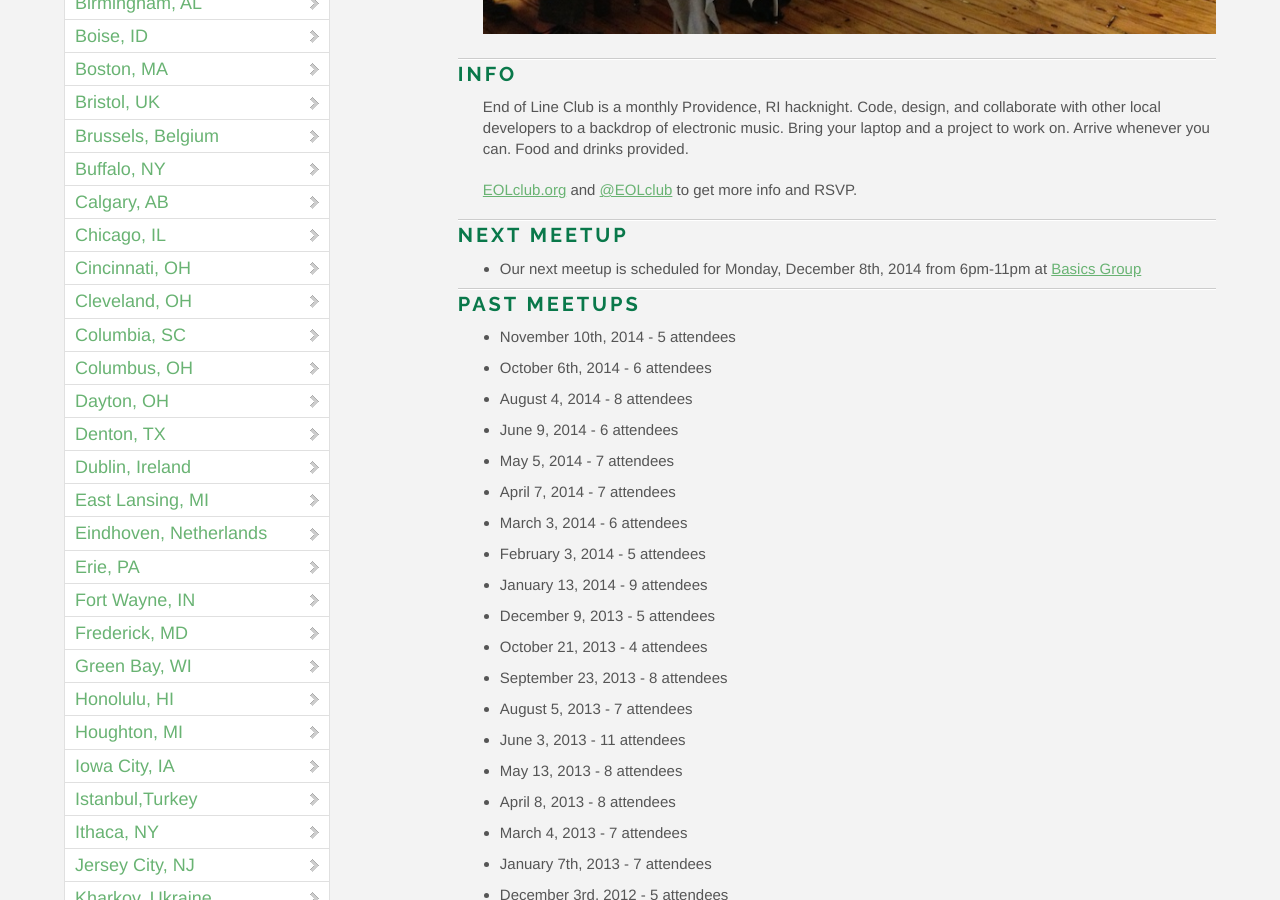
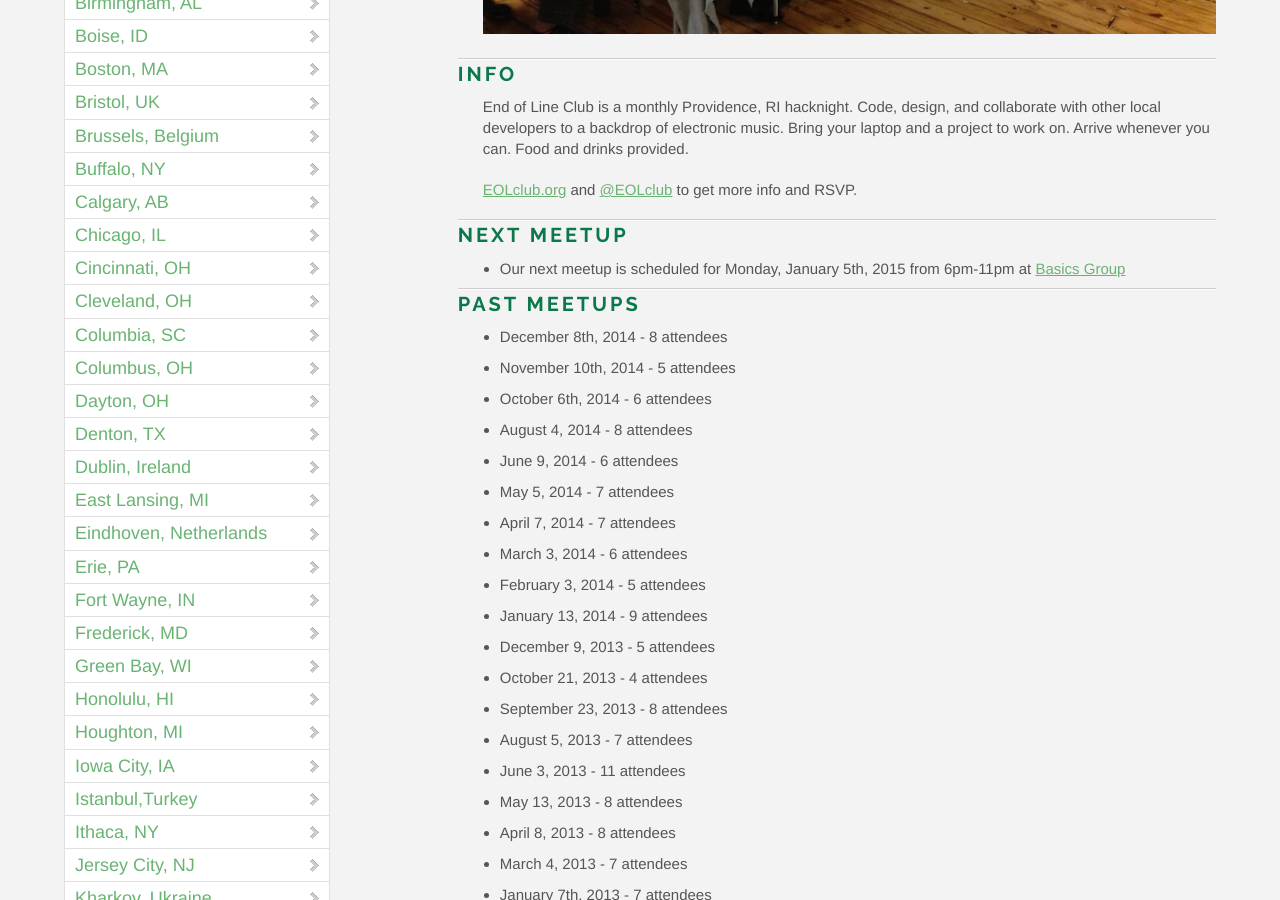
Before and after one commit to OpenHack/openhack.github.com, a Jekyll site: the page built from providence/index.markdown, in a window 1280 px wide and 900 px high, scrolled down 594 px. Built offline with Jekyll 4.4.1, drawn with Linux system fonts in a browser that asks for light colours; nearby versions of some CDN libraries; comment, search, counter and statistics services are not loaded.

Commit message:
Update Providence after 12/8 meetup

```diff
--- a/providence/index.markdown
+++ b/providence/index.markdown
@@ -15,10 +15,11 @@
 
 ### Next meetup
 
-* Our next meetup is scheduled for Monday, December 8th, 2014 from 6pm-11pm at [Basics Group](http://basicsgroup.com)
+* Our next meetup is scheduled for Monday, January 5th, 2015 from 6pm-11pm at [Basics Group](http://basicsgroup.com)
 
 ### Past meetups
 
+* December 8th, 2014 - 8 attendees
 * November 10th, 2014 - 5 attendees
 * October 6th, 2014 - 6 attendees
 * August 4, 2014 - 8 attendees
```
